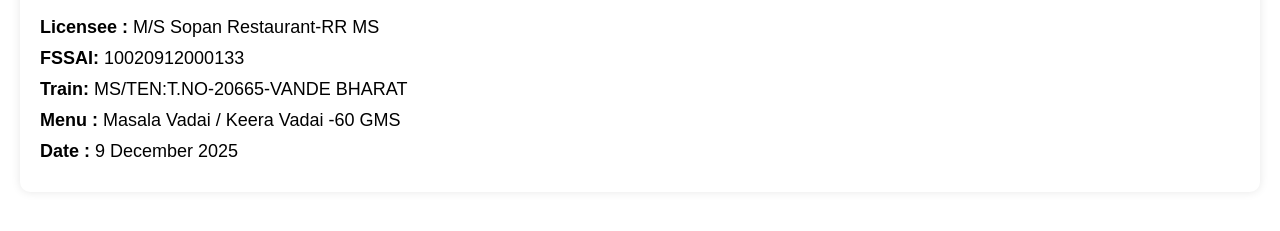
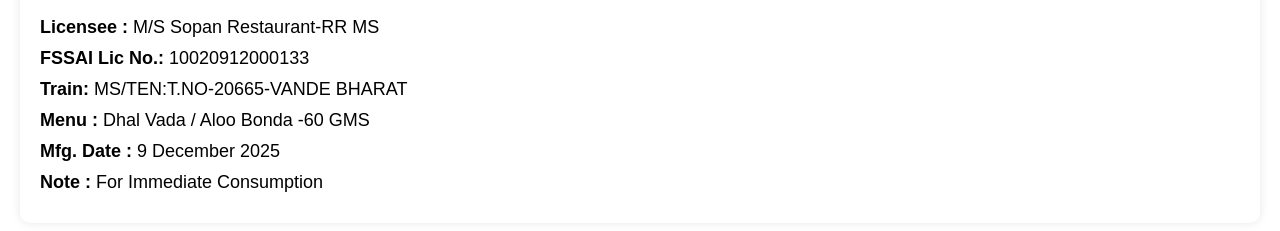
Before and after one commit to Printpark/Train20665-Veg, a plain HTML site: page index.html in a window 1280 px wide. Shown: the part 295-526 px from the top of the page. Drawn offline with Linux system fonts and the light colour scheme.

Commit message:
Update FSSAI info and menu items in index.html

```diff
--- a/index.html
+++ b/index.html
@@ -44,10 +44,11 @@
   <div class="container">
     <h2>Veg Menu</h2>
     <div class="info"><strong>Licensee :</strong> M/S Sopan Restaurant-RR MS </div>
-    <div class="info"><strong>FSSAI:</strong> 10020912000133 </div>
+    <div class="info"><strong>FSSAI Lic No.:</strong> 10020912000133 </div>
     <div class="info"><strong>Train:</strong> MS/TEN:T.NO-20665-VANDE BHARAT </div>
-    <div class="info"><strong>Menu :</strong> Masala Vadai / Keera Vadai -60 GMS</div>
-    <div class="info"><strong>Date :</strong> <span id="date">Loading...</span></div>
+    <div class="info"><strong>Menu :</strong> Dhal Vada / Aloo Bonda -60 GMS</div>
+    <div class="info"><strong> Mfg. Date :</strong> <span id="date">Loading...</span></div>
+    <div class="info"><strong>Note :</strong> For Immediate Consumption</div>
 
   </div>
 
```
